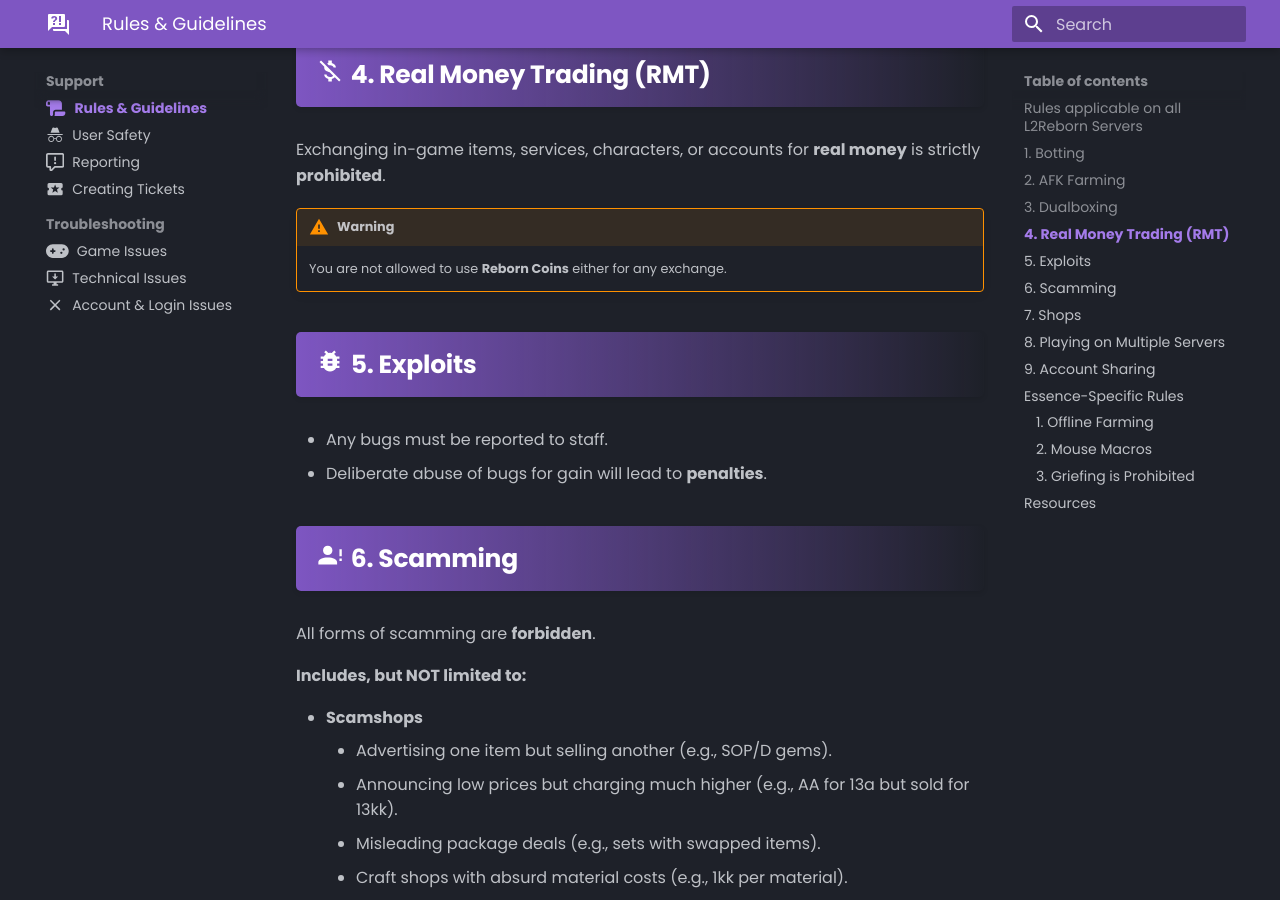
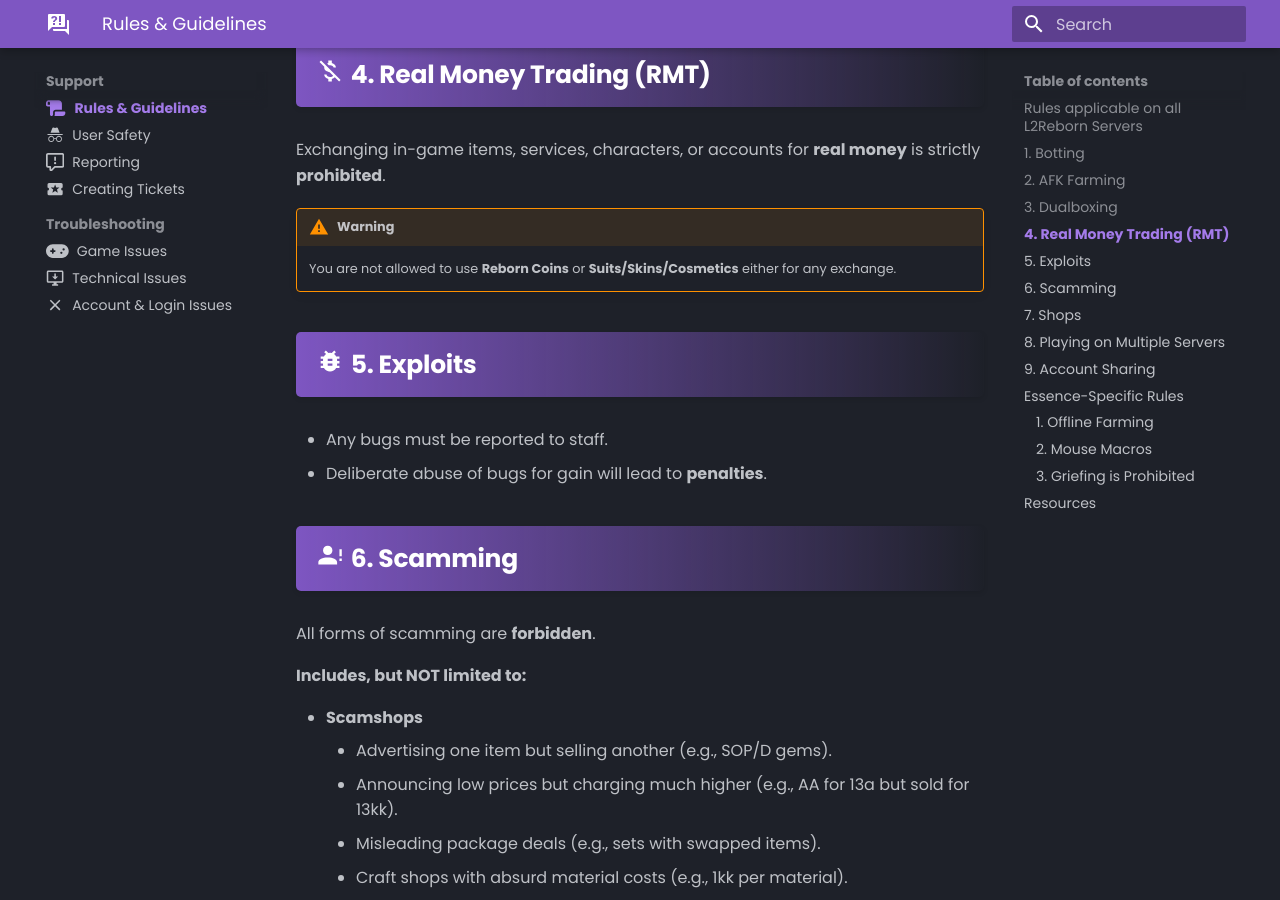
Before and after one commit to tab1-web/faq, an MkDocs documentation site: the page built from docs/support/rules.md, in a window 1280 px wide and 900 px high, scrolled down 1480 px. Built offline with MkDocs 1.6.1 and Material for MkDocs 9.7.7, drawn with Linux system fonts in a browser that asks for light colours; some web fonts are replaced.

Commit message:
adding suits skin forbidden to trade with in rules

```diff
--- a/docs/support/rules.md
+++ b/docs/support/rules.md
@@ -46,7 +46,7 @@ icon: fontawesome/solid/scroll
 Exchanging in-game items, services, characters, or accounts for **real money** is strictly **prohibited**.
 
 !!! warning
-    You are not allowed to use **Reborn Coins** either for any exchange.
+    You are not allowed to use **Reborn Coins** or **Suits/Skins/Cosmetics** either for any exchange.
 
 
 
```
